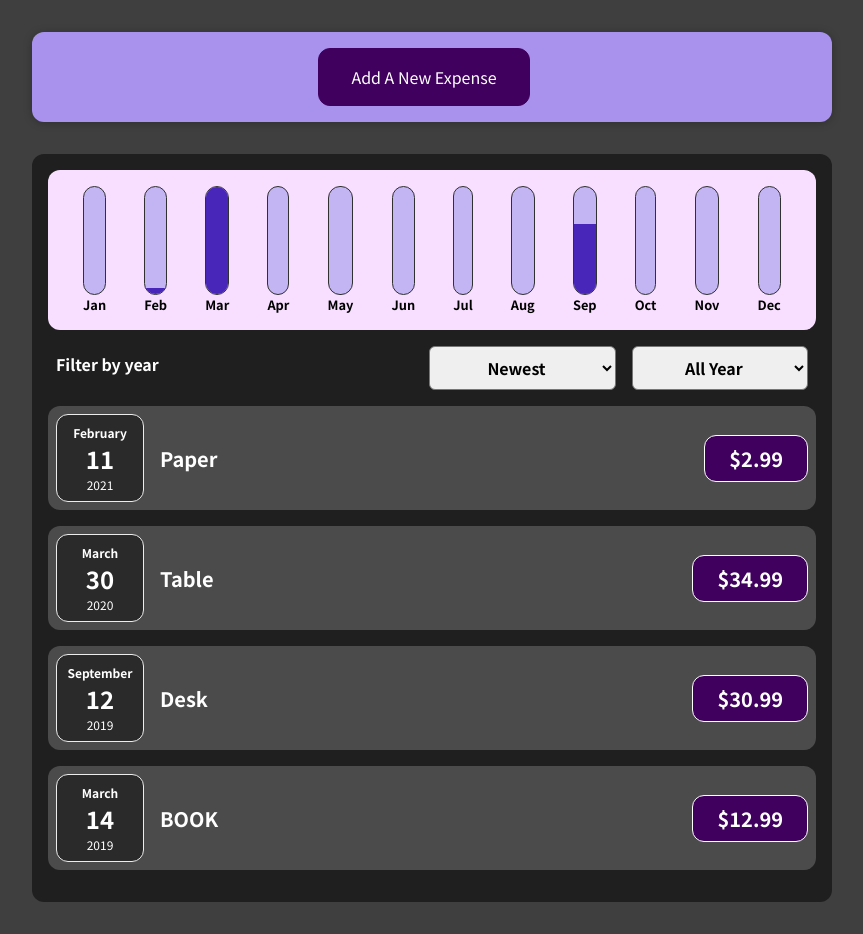
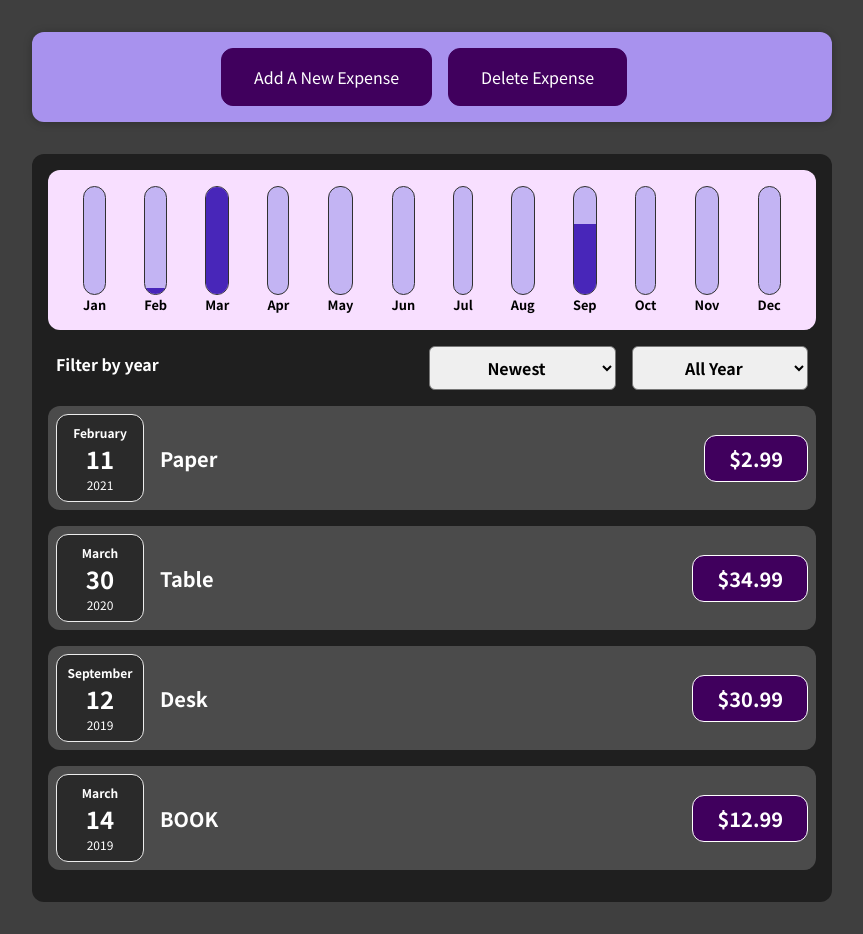
Before and after one commit to nathan-dinh-dev/expense-tracking-app, a React (Create React App) app: page / in a window 1280 px wide. Shown: the whole page, without its empty margins (208-1071 px from the left). Built offline with nearby package versions, Linux system fonts and the light colour scheme.

Commit message:
add delete expense feature

```diff
--- a/src/App.js
+++ b/src/App.js
@@ -31,6 +31,7 @@ const DUMMY_EXPENSE = [
 
 function App() {
   const [expenses, setExpenses] = useState(DUMMY_EXPENSE);
+  const [isDelete, setIsDelete] = useState(false);
 
   const addNewExpenseHandler = (newExpense) => {
     setExpenses((prevState) => {
@@ -39,10 +40,25 @@ function App() {
     });
   };
 
+  const deleteHandler = (deleteStatus) => {
+    setIsDelete(deleteStatus);
+  };
+
+  const removeHandler = (itemID) => {
+    const newExpensesArray = expenses.filter(
+      (expense) => expense.id !== itemID
+    );
+    setExpenses(newExpensesArray);
+  };
+
   return (
     <div>
-      <NewExpense onAddNewExpense={addNewExpenseHandler} />
-      <Expenses items={expenses} />
+      <NewExpense
+        onAddNewExpense={addNewExpenseHandler}
+        items={expenses}
+        onDelete={deleteHandler}
+      />
+      <Expenses items={expenses} isDelete={isDelete} onRemove={removeHandler} />
     </div>
   );
 }
--- a/src/components/Chart/ChartBar.js
+++ b/src/components/Chart/ChartBar.js
@@ -2,9 +2,9 @@ import "./ChartBar.css";
 
 const ChartBar = (props) => {
   let barFillHeight = "0%";
-  if (props.maxValue > 0)
+  if (props.maxValue > 0) {
     barFillHeight = Math.round((props.value / props.maxValue) * 100) + "%";
-
+  }
   return (
     <div className="chart-bar">
       <div className="chart-bar__inner">
--- a/src/components/Expenses/ExpenseItem.css
+++ b/src/components/Expenses/ExpenseItem.css
@@ -37,6 +37,17 @@
   border-radius: 12px;
 }
 
+#modify-button {
+  padding: 0.6rem 0.8rem;
+  outline: 1px solid white;
+}
+
+#modify-button:active {
+  transform: translateY(-0.15rem);
+  outline: 1px solid red;
+  color: red;
+}
+
 @media (min-width: 580px) {
   .expense-item__description {
     flex-direction: row;
--- a/src/components/Expenses/ExpenseItem.js
+++ b/src/components/Expenses/ExpenseItem.js
@@ -1,8 +1,13 @@
 import "./ExpenseItem.css";
 import ExpenseDate from "./ExpenseDate";
 import Card from "../UI/Card";
+import Button from "../UI/Button";
 
 const ExpenseItem = (props) => {
+  const removeHandler = () => {
+    props.onRemove(props.id);
+  };
+
   return (
     <li>
       <Card className="expense-item">
@@ -10,6 +15,11 @@ const ExpenseItem = (props) => {
         <div className="expense-item__description">
           <h2>{props.title}</h2>
           <div className="expense-item__price">${props.amount}</div>
+          {props.isDelete && (
+            <Button onClick={removeHandler} id="modify-button">
+              Delete
+            </Button>
+          )}
         </div>
       </Card>
     </li>
--- a/src/components/Expenses/ExpenseList.js
+++ b/src/components/Expenses/ExpenseList.js
@@ -29,6 +29,10 @@ const ExpenseList = (props) => {
       return data.sort((a, b) => a.amount - b.amount);
   };
 
+  const removeHandler = (itemID) => {
+    props.onRemove(itemID);
+  };
+
   if (props.items.length === 0)
     return <h4 className="expense-list__not-found">No expenses found.</h4>;
 
@@ -36,10 +40,13 @@ const ExpenseList = (props) => {
     <ul className="expense-list">
       {sorting(props.items).map((item) => (
         <ExpenseItem
+          id={item.id}
           key={item.id}
           title={item.title}
           amount={item.amount}
           date={item.date}
+          isDelete={props.isDelete}
+          onRemove={removeHandler}
         />
       ))}
     </ul>
--- a/src/components/Expenses/Expenses.js
+++ b/src/components/Expenses/Expenses.js
@@ -24,6 +24,10 @@ const Expenses = (props) => {
     );
   };
 
+  const removeHandler = (itemID) => {
+    props.onRemove(itemID);
+  };
+
   return (
     <Card className="expenses">
       <ExpensesChart items={yearFilteredArray()} />
@@ -37,6 +41,8 @@ const Expenses = (props) => {
         items={yearFilteredArray()}
         yearFiltered={yearFiltered}
         sortedOption={sortedOption}
+        isDelete={props.isDelete}
+        onRemove={removeHandler}
       />
     </Card>
   );
--- a/src/components/Expenses/ExpensesChart.js
+++ b/src/components/Expenses/ExpensesChart.js
@@ -18,7 +18,7 @@ const ExpensesChart = (props) => {
 
   for (let item of props.items) {
     let arrayIndex = item.date.getMonth();
-    chartDataPoints[arrayIndex].value += item.amount;
+    chartDataPoints[arrayIndex].value += parseFloat(item.amount);
   }
 
   return <Chart dataPoints={chartDataPoints} />;
--- a/src/components/NewExpense/ExpenseForm.js
+++ b/src/components/NewExpense/ExpenseForm.js
@@ -1,5 +1,6 @@
 import "./ExpenseForm.css";
 import { useState } from "react";
+import Button from "../UI/Button";
 
 const ExpenseForm = (props) => {
   const [title, setTitle] = useState("");
@@ -21,7 +22,7 @@ const ExpenseForm = (props) => {
   const submitHandler = (event) => {
     event.preventDefault();
     const newExpense = {
-      id: Math.random() * 5,
+      id: (Math.random() * 5).toString(),
       title: title,
       amount: amount,
       date: date,
@@ -75,10 +76,10 @@ const ExpenseForm = (props) => {
         </div>
       </div>
       <div className="new-expense__actions">
-        <button onClick={cancelFormHandler} type="button">
+        <Button onClick={cancelFormHandler} type="button">
           Cancel
-        </button>
-        <button type="submit">Add Expense</button>
+        </Button>
+        <Button type="submit">Add Expense</Button>
       </div>
     </form>
   );
--- a/src/components/NewExpense/NewExpense.css
+++ b/src/components/NewExpense/NewExpense.css
@@ -9,30 +9,6 @@
   text-align: center;
 }
 
-.new-expense button {
-  font: inherit;
-  cursor: pointer;
-  padding: 1rem 2rem;
-  border: 1px solid #40005d;
-  background-color: #40005d;
-  color: white;
-  border-radius: 12px;
-  margin-right: 1rem;
+.disable {
+  display: none;
 }
-
-.new-expense button:hover,
-.new-expense button:active {
-  background-color: #510674;
-  border-color: #510674;
-}
-
-.new-expense button.alternative {
-  color: #220131;
-  border-color: transparent;
-  background-color: transparent;
-}
-
-.new-expense button.alternative:hover,
-.new-expense button.alternative:active {
-  background-color: #ddb3f8;
-}
--- a/src/components/NewExpense/NewExpense.js
+++ b/src/components/NewExpense/NewExpense.js
@@ -1,9 +1,11 @@
 import "./NewExpense.css";
 import ExpenseForm from "./ExpenseForm";
 import { useState } from "react";
+import Button from "../UI/Button";
 
 const NewExpense = (props) => {
   const [isAddExpense, setIsAddExpense] = useState(false);
+  const [isDelete, setIsDelete] = useState(false);
 
   const addExpenseHandler = (newExpense) => {
     props.onAddNewExpense(newExpense);
@@ -17,21 +19,40 @@ const NewExpense = (props) => {
     setIsAddExpense(false);
   };
 
-  return (
-    <div className="new-expense">
-      {!isAddExpense && (
-        <button id="new-expense__open-form" onClick={openFormHandler}>
-          Add A New Expense
-        </button>
+  const deleteHandler = () => {
+    setIsDelete((prevState) => {
+      props.onDelete(!prevState);
+      return !prevState;
+    });
+  };
+
+  let content = (
+    <div>
+      {!isDelete && (
+        <Button onClick={openFormHandler}>Add A New Expense</Button>
       )}
-      {isAddExpense && (
-        <ExpenseForm
-          onAddExpense={addExpenseHandler}
-          onCancelForm={cancelFormHandler}
-        />
+      {!isDelete ? (
+        <Button
+          onClick={deleteHandler}
+          className={`${props.items.length === 0 ? "disable" : ""}`}
+        >
+          Delete Expense
+        </Button>
+      ) : (
+        <Button onClick={deleteHandler}>Done</Button>
       )}
     </div>
   );
+
+  if (isAddExpense)
+    content = (
+      <ExpenseForm
+        onAddExpense={addExpenseHandler}
+        onCancelForm={cancelFormHandler}
+      />
+    );
+
+  return <div className="new-expense">{content}</div>;
 };
 
 export default NewExpense;
--- /dev/null
+++ b/src/components/UI/Button.js
@@ -0,0 +1,16 @@
+import styles from "./Button.module.css";
+
+const Button = (props) => {
+  return (
+    <button
+      onClick={props.onClick}
+      className={`${styles.button} ${props.className}`}
+      id={props.id}
+      type={props.type}
+    >
+      {props.children}
+    </button>
+  );
+};
+
+export default Button;
--- /dev/null
+++ b/src/components/UI/Button.module.css
@@ -0,0 +1,27 @@
+.button {
+  font: inherit;
+  cursor: pointer;
+  padding: 1rem 2rem;
+  border: 1px solid #40005d;
+  background-color: #40005d;
+  color: white;
+  border-radius: 12px;
+  margin-right: 1rem;
+}
+
+.button:hover,
+.button:active {
+  background-color: #510674;
+  border-color: #510674;
+}
+
+.button.alternative {
+  color: #220131;
+  border-color: transparent;
+  background-color: transparent;
+}
+
+.button.alternative:hover,
+.button.alternative:active {
+  background-color: #ddb3f8;
+}
```
